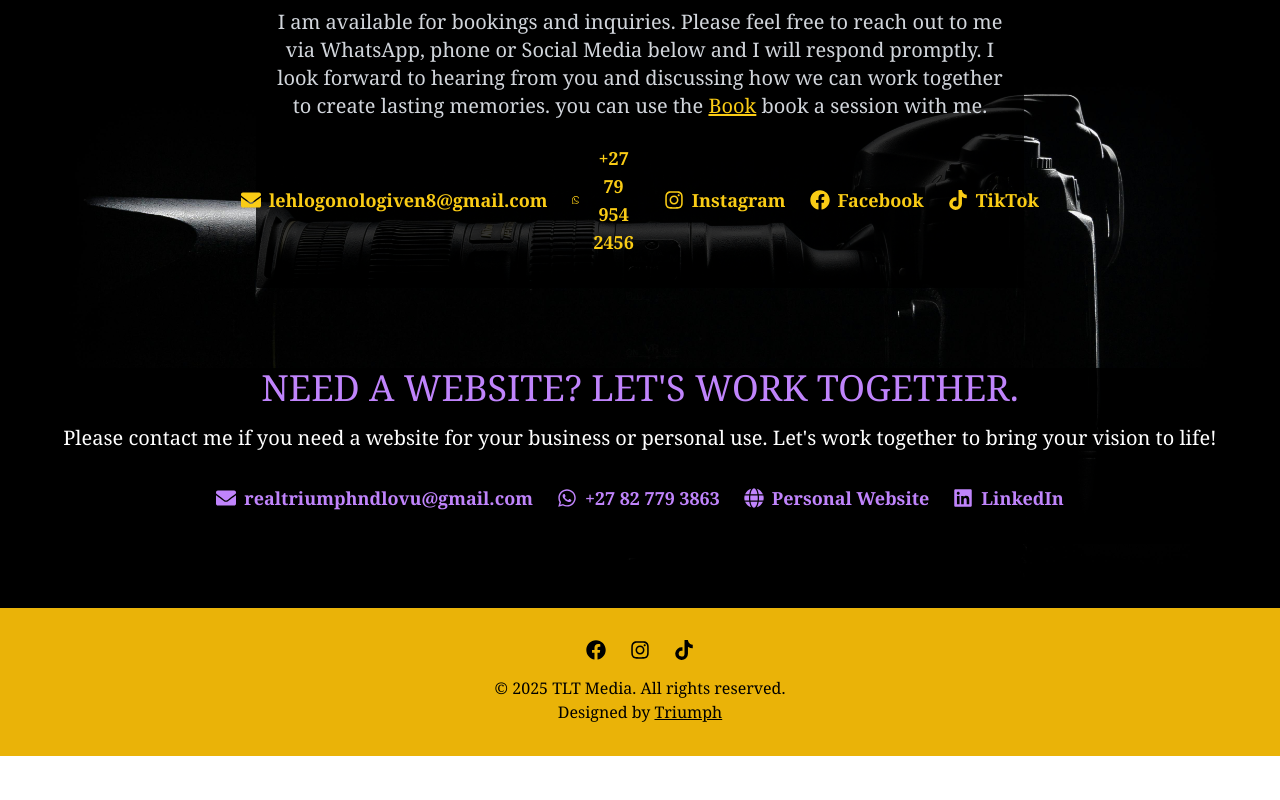
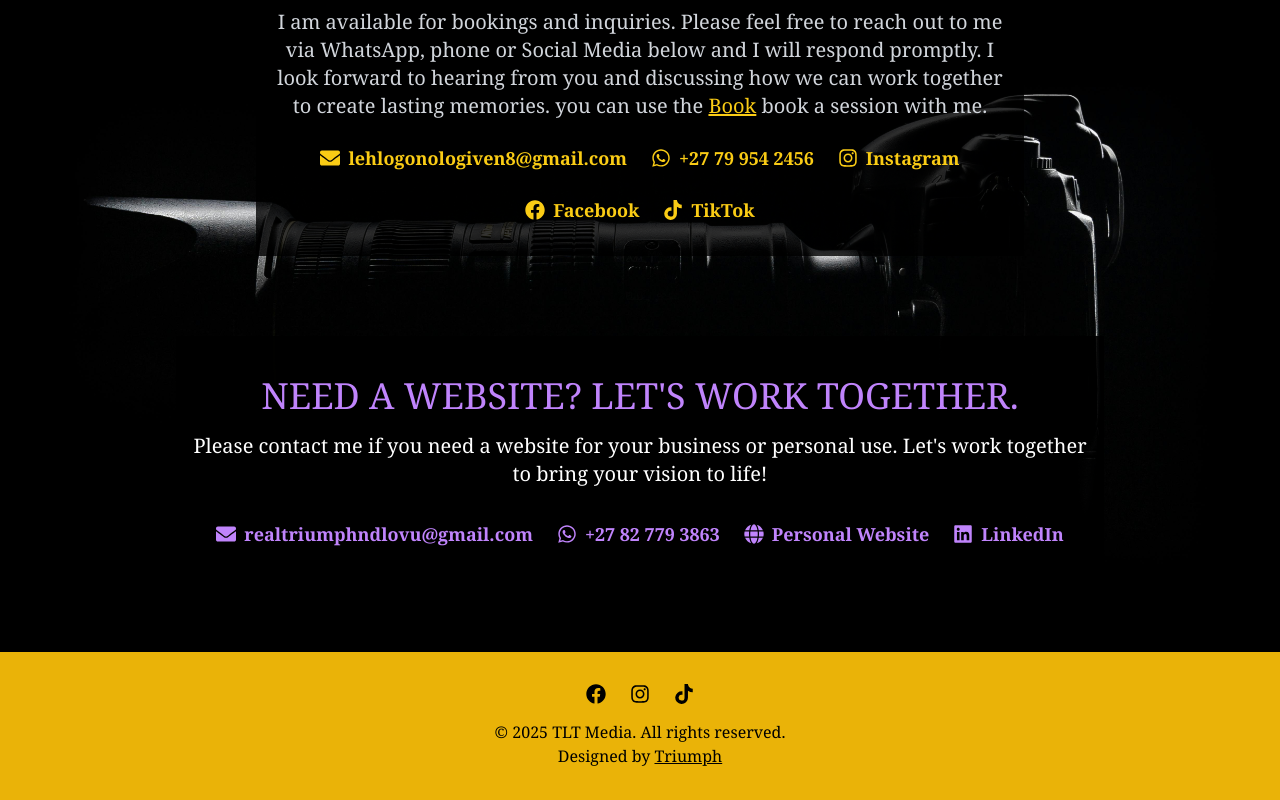
Before and after one commit to TriumphNdlovu/tlt-media, a Next.js app: page /about in a window 1280 px wide. Shown: the part 1014-1814 px from the top of the page. Before the commit the page ends 1770 px from the top, so only its background shows below. Built offline with nearby package versions, Linux system fonts and the light colour scheme.

Commit message:
Refactor AboutPage component, update contact details and social media icons

```diff
--- a/src/app/about/page.tsx
+++ b/src/app/about/page.tsx
@@ -74,23 +74,23 @@ const AboutPage = () => {
               you can use the <Link href="/book"> <span className='text-yellow-400 underline'>Book</span> </Link> book a session with me.
             </p>
 
-            <div className="flex flex-col sm:flex-row justify-center gap-6 mb-8">
+            <div className="flex flex-wrap justify-center gap-6 mb-8">
                 {/* Email */}
                 <a
                   href="mailto:lehlogonologiven8@gmail.com"
-                className="flex items-center gap-2 text-yellow-400 text-lg font-semibold hover:underline transition-colors"
+                  className="flex items-center gap-2 text-yellow-400 text-lg font-semibold hover:underline transition-colors break-all"
                 >
                   <FaEnvelope className="text-xl" />
                   lehlogonologiven8@gmail.com
                 </a>
 
-                {/* Whatsapp */}
+                {/* WhatsApp */}
                 <a
                   href="https://wa.me/+27799542456"
                   className="flex items-center gap-2 text-yellow-400 text-lg font-semibold hover:underline transition-colors"
                 >
                   <FaWhatsapp className="text-xl" />
-                  +27 79 954 2456
+                  <span>+27 79 954 2456</span>
                 </a>
 
                 {/* Instagram */}
@@ -101,10 +101,10 @@ const AboutPage = () => {
                   className="flex items-center gap-2 text-yellow-400 text-lg font-semibold hover:underline transition-colors"
                 >
                   <FaInstagram className="text-xl" />
-                    Instagram
+                  <span>Instagram</span>
                 </a>
 
-                    {/* Facebook*/}
+                {/* Facebook */}
                 <a
                   href="https://www.facebook.com/hlogi_photography/"
                   target="_blank"
@@ -112,7 +112,7 @@ const AboutPage = () => {
                   className="flex items-center gap-2 text-yellow-400 text-lg font-semibold hover:underline transition-colors"
                 >
                   <FaFacebook className="text-xl" />
-                      Facebook
+                  <span>Facebook</span>
                 </a>
 
                 {/* TikTok */}
@@ -123,42 +123,43 @@ const AboutPage = () => {
                   className="flex items-center gap-2 text-yellow-400 text-lg font-semibold hover:underline transition-colors"
                 >
                   <FaTiktok className="text-xl" />
-                      TikTok
+                  <span>TikTok</span>
                 </a>
               </div>
-
 
           </div>
         </div>
 
         {/* Contact Section */}
-        <div className="text-center mt-16 sm:mt-20 bg-black bg-opacity-90">
-
+       <section className="text-center mt-16 sm:mt-20 bg-black bg-opacity-90 py-10 px-4">
+  <div className="max-w-4xl mx-auto">
+    {/* Header */}
     <h2 className="text-2xl sm:text-3xl md:text-4xl font-serif text-purple-400 uppercase mb-4">
       Need a Website? Let's Work Together.
     </h2>
-            <div className=''>
-              <p className="text-base sm:text-lg md:text-xl text-white leading-relaxed mb-8 px-4">
+    {/* Subtext */}
+    <p className="text-base sm:text-lg md:text-xl text-white leading-relaxed mb-8">
       Please contact me if you need a website for your business or personal use. Let's work together to bring your vision to life!
     </p>
 
-            <div className="flex flex-col sm:flex-row justify-center gap-6 mb-8">
+    {/* Contact Links */}
+    <div className="flex flex-wrap justify-center items-center gap-6">
       {/* Email */}
       <a
         href="mailto:realtriumphndlovu@gmail.com"
-              className="flex items-center gap-2 text-purple-400 text-lg font-semibold hover:underline transition-colors"
+        className="flex flex-wrap items-center gap-2 text-purple-400 text-lg font-semibold hover:underline transition-colors"
       >
         <FaEnvelope className="text-xl" />
-              realtriumphndlovu@gmail.com
+        <span className="break-all">realtriumphndlovu@gmail.com</span>
       </a>
 
-            {/* Whatsapp */}
+      {/* WhatsApp */}
       <a
         href="https://wa.me/+27827793863"
-              className="flex items-center gap-2 text-purple-400 text-lg font-semibold hover:underline transition-colors"
+        className="flex flex-wrap items-center gap-2 text-purple-400 text-lg font-semibold hover:underline transition-colors"
       >
         <FaWhatsapp className="text-xl" />
-              +27 82 779 3863
+        <span>+27 82 779 3863</span>
       </a>
 
       {/* Personal Website */}
@@ -166,10 +167,10 @@ const AboutPage = () => {
         href="https://triumph-portfolio-seven.vercel.app"
         target="_blank"
         rel="noopener noreferrer"
-              className="flex items-center gap-2 text-purple-400 text-lg font-semibold hover:underline transition-colors"
+        className="flex flex-wrap items-center gap-2 text-purple-400 text-lg font-semibold hover:underline transition-colors"
       >
         <FaGlobe className="text-xl" />
-              Personal Website
+        <span>Personal Website</span>
       </a>
 
       {/* LinkedIn */}
@@ -177,15 +178,17 @@ const AboutPage = () => {
         href="https://www.linkedin.com/in/triumph-ndlovu-425b73274/"
         target="_blank"
         rel="noopener noreferrer"
-              className="flex items-center gap-2 text-purple-400 text-lg font-semibold hover:underline transition-colors"
+        className="flex flex-wrap items-center gap-2 text-purple-400 text-lg font-semibold hover:underline transition-colors"
       >
         <FaLinkedin className="text-xl" />
-              LinkedIn
+        <span>LinkedIn</span>
       </a>
     </div>
+  </div>
+</section>
 
-            </div>
-          </div>
+
+
 
 
       </section>
@@ -201,6 +204,7 @@ const AboutPage = () => {
       )}
 
       <Footer />
+
     </section>
   );
 };
--- a/src/app/api/sendEmail/route.ts
+++ b/src/app/api/sendEmail/route.ts
@@ -72,7 +72,7 @@ export async function POST(request: Request) {
               <th style="text-align: left; padding: 10px; text-transform: uppercase; font-weight: bold;">Details</th>
             </tr>
             <tr>
-              <td style="padding: 10px; border-bottom: 1px solid #ccc;">Name</td>
+              <td style="padding: 10px; border-bottom: 1px solid #ccc;">Full Name</td>
               <td style="padding: 10px; border-bottom: 1px solid #ccc;">${name}</td>
             </tr>
             <tr>
@@ -92,11 +92,11 @@ export async function POST(request: Request) {
               <td style="padding: 10px; border-bottom: 1px solid #ccc;">${date}</td>
             </tr>
             <tr>
-              <td style="padding: 10px; border-bottom: 1px solid #ccc;">Preferred Time</td>
+              <td style="padding: 10px; border-bottom: 1px solid #ccc;">Start Time</td>
               <td style="padding: 10px; border-bottom: 1px solid #ccc;">${time}</td>
             </tr>
             <tr>
-              <td style="padding: 10px; border-bottom: 1px solid #ccc;">Message</td>
+              <td style="padding: 10px; border-bottom: 1px solid #ccc;">Additional Message</td>
               <td style="padding: 10px; border-bottom: 1px solid #ccc;">${message}</td>
             </tr>
           </table>
--- a/src/app/book/page.tsx
+++ b/src/app/book/page.tsx
@@ -255,7 +255,7 @@ const BookPage = () => {
               </div>
 
               <div>
-                <label htmlFor="time" className="block text-sm sm:text-lg text-white mb-2">Preferred Time</label>
+                <label htmlFor="time" className="block text-sm sm:text-lg text-white mb-2">Start Time</label>
                 <input
                   type="time"
                   id="time"
@@ -291,7 +291,7 @@ const BookPage = () => {
             </div>
 
             {formStatus && (
-              <div className={`text-center mt-6 ${formStatus.includes('Success') ? 'text-green-500' : 'text-red-500'}`}>
+              <div className={`text-center mt-6 ${formStatus.includes('Successfully') ? 'text-green-500' : 'text-red-500'}`}>
                 <p>{formStatus}</p>
               </div>
             )}
```
Lines whose indentation alone changed are shown as unchanged.
